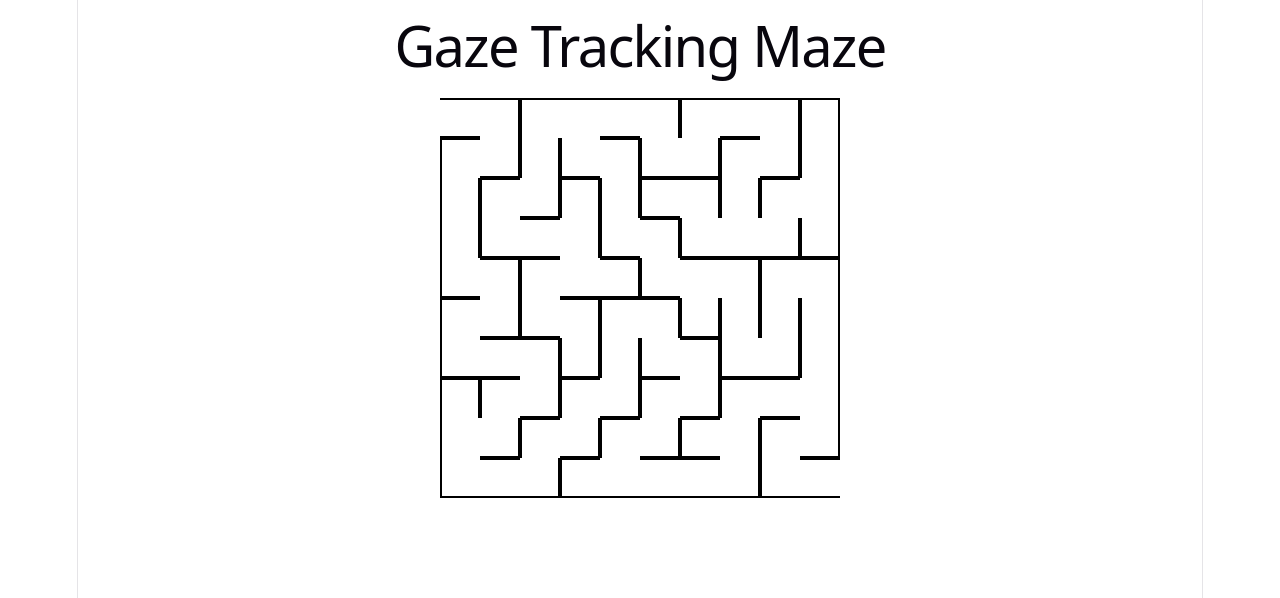
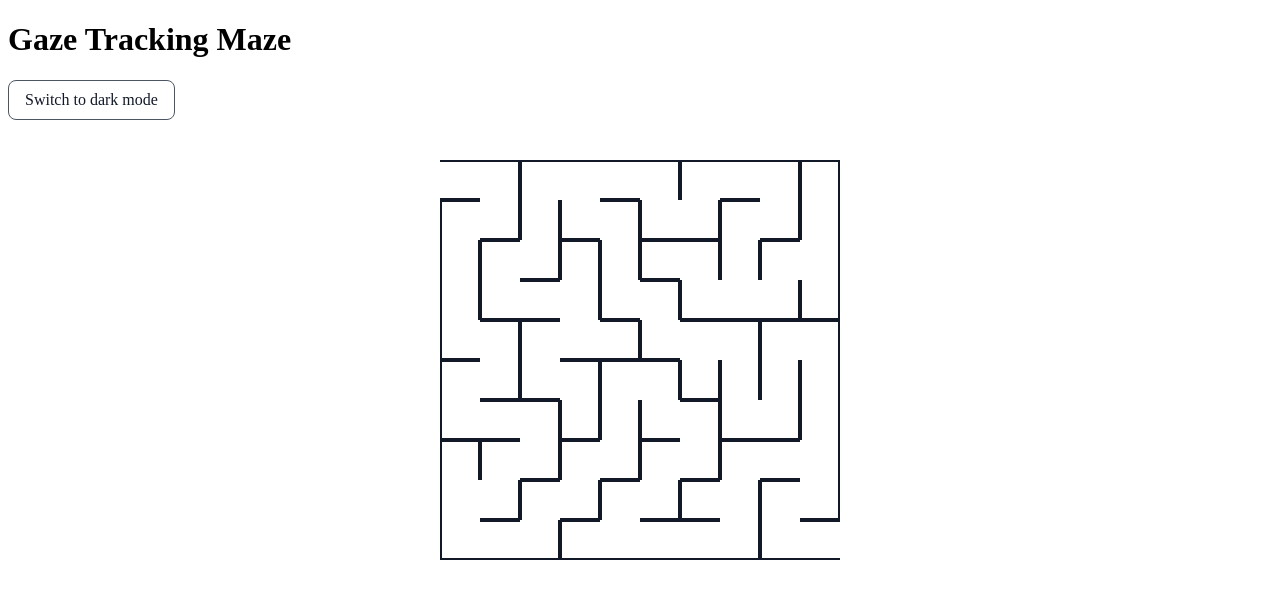
Before and after one commit to NoahSchiro/ac215, a React (Vite) app in the folder ui/: page / in a window 1280 px wide. Shown: the top 598 px of the page. Built offline with nearby package versions, Linux system fonts and the light colour scheme.

Commit message:
Adding a light and dark mode toggle

```diff
--- a/ui/src/App.tsx
+++ b/ui/src/App.tsx
@@ -1,10 +1,27 @@
+import { useEffect, useState } from 'react'
 import './App.css'
 import Maze from './maze/Maze'
 
 function App() {
+  const [theme, setTheme] = useState<'light' | 'dark'>('light')
+
+  useEffect(() => {
+    document.documentElement.dataset.theme = theme
+  }, [theme])
+
   return (
     <main>
       <h1>Gaze Tracking Maze</h1>
+
+      <button
+        className="theme-toggle"
+        onClick={() =>
+          setTheme((current) => (current === 'light' ? 'dark' : 'light'))
+        }
+      >
+        Switch to {theme === 'light' ? 'dark' : 'light'} mode
+      </button>
+
       <Maze />
     </main>
   )
--- a/ui/src/index.css
+++ b/ui/src/index.css
@@ -1,111 +1,32 @@
-:root {
-  --text: #6b6375;
-  --text-h: #08060d;
-  --bg: #fff;
-  --border: #e5e4e7;
-  --code-bg: #f4f3ec;
-  --accent: #aa3bff;
-  --accent-bg: rgba(170, 59, 255, 0.1);
-  --accent-border: rgba(170, 59, 255, 0.5);
-  --social-bg: rgba(244, 243, 236, 0.5);
-  --shadow:
-    rgba(0, 0, 0, 0.1) 0 10px 15px -3px, rgba(0, 0, 0, 0.05) 0 4px 6px -2px;
-
-  --sans: system-ui, 'Segoe UI', Roboto, sans-serif;
-  --heading: system-ui, 'Segoe UI', Roboto, sans-serif;
-  --mono: ui-monospace, Consolas, monospace;
-
-  font: 18px/145% var(--sans);
-  letter-spacing: 0.18px;
-  color-scheme: light dark;
-  color: var(--text);
-  background: var(--bg);
-  font-synthesis: none;
-  text-rendering: optimizeLegibility;
-  -webkit-font-smoothing: antialiased;
-  -moz-osx-font-smoothing: grayscale;
-
-  @media (max-width: 1024px) {
-    font-size: 16px;
-  }
+:root[data-theme='light'] {
+  color-scheme: light;
+  --bg: #ffffff;
+  --text: #4b5563;
+  --text-h: #111827;
+  --border: #e5e7eb;
+  --maze-wall: #111827;
 }
 
-@media (prefers-color-scheme: dark) {
-  :root {
-    --text: #9ca3af;
-    --text-h: #f3f4f6;
-    --bg: #16171d;
-    --border: #2e303a;
-    --code-bg: #1f2028;
-    --accent: #c084fc;
-    --accent-bg: rgba(192, 132, 252, 0.15);
-    --accent-border: rgba(192, 132, 252, 0.5);
-    --social-bg: rgba(47, 48, 58, 0.5);
-    --shadow:
-      rgba(0, 0, 0, 0.4) 0 10px 15px -3px, rgba(0, 0, 0, 0.25) 0 4px 6px -2px;
-  }
-
-  #social .button-icon {
-    filter: invert(1) brightness(2);
-  }
+:root[data-theme='dark'] {
+  color-scheme: dark;
+  --bg: #16171d;
+  --text: #d1d5db;
+  --text-h: #f9fafb;
+  --border: #374151;
+  --maze-wall: #f9fafb;
 }
 
-#root {
-  width: 1126px;
-  max-width: 100%;
-  margin: 0 auto;
-  text-align: center;
-  border-inline: 1px solid var(--border);
-  min-height: 100svh;
-  display: flex;
-  flex-direction: column;
-  box-sizing: border-box;
+.theme-toggle {
+  padding: 10px 16px;
+  border: 1px solid var(--text);
+  border-radius: 8px;
+  background: var(--bg);
+  color: var(--text-h);
+  font: inherit;
+  cursor: pointer;
 }
 
-body {
-  margin: 0;
+.theme-toggle:focus-visible {
+  outline: 2px solid var(--text-h);
+  outline-offset: 3px;
 }
-
-h1,
-h2 {
-  font-family: var(--heading);
-  font-weight: 500;
-  color: var(--text-h);
-}
-
-h1 {
-  font-size: 56px;
-  letter-spacing: -1.68px;
-  margin: 32px 0;
-  @media (max-width: 1024px) {
-    font-size: 36px;
-    margin: 20px 0;
-  }
-}
-h2 {
-  font-size: 24px;
-  line-height: 118%;
-  letter-spacing: -0.24px;
-  margin: 0 0 8px;
-  @media (max-width: 1024px) {
-    font-size: 20px;
-  }
-}
-p {
-  margin: 0;
-}
-
-code,
-.counter {
-  font-family: var(--mono);
-  display: inline-flex;
-  border-radius: 4px;
-  color: var(--text-h);
-}
-
-code {
-  font-size: 15px;
-  line-height: 135%;
-  padding: 4px 8px;
-  background: var(--code-bg);
-}
--- a/ui/src/maze/Maze.tsx
+++ b/ui/src/maze/Maze.tsx
@@ -25,19 +25,19 @@ export default function Maze() {
 
               // Draw only the walls that still exist.
               borderTop: cell.walls.top
-                ? '2px solid black'
+                ? '2px solid var(--maze-wall)'
                 : 'none',
 
               borderRight: cell.walls.right
-                ? '2px solid black'
+                ? '2px solid var(--maze-wall)'
                 : 'none',
 
               borderBottom: cell.walls.bottom
-                ? '2px solid black'
+                ? '2px solid var(--maze-wall)'
                 : 'none',
 
               borderLeft: cell.walls.left
-                ? '2px solid black'
+                ? '2px solid var(--maze-wall)'
                 : 'none',
             }}
           />
```
